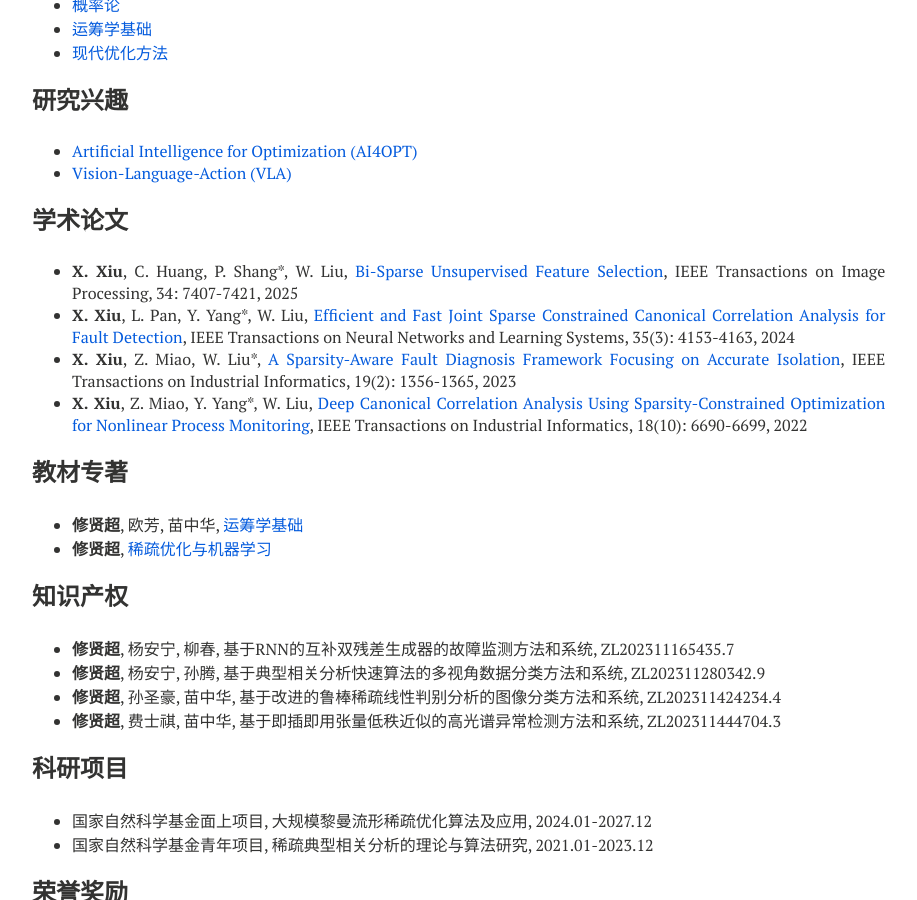
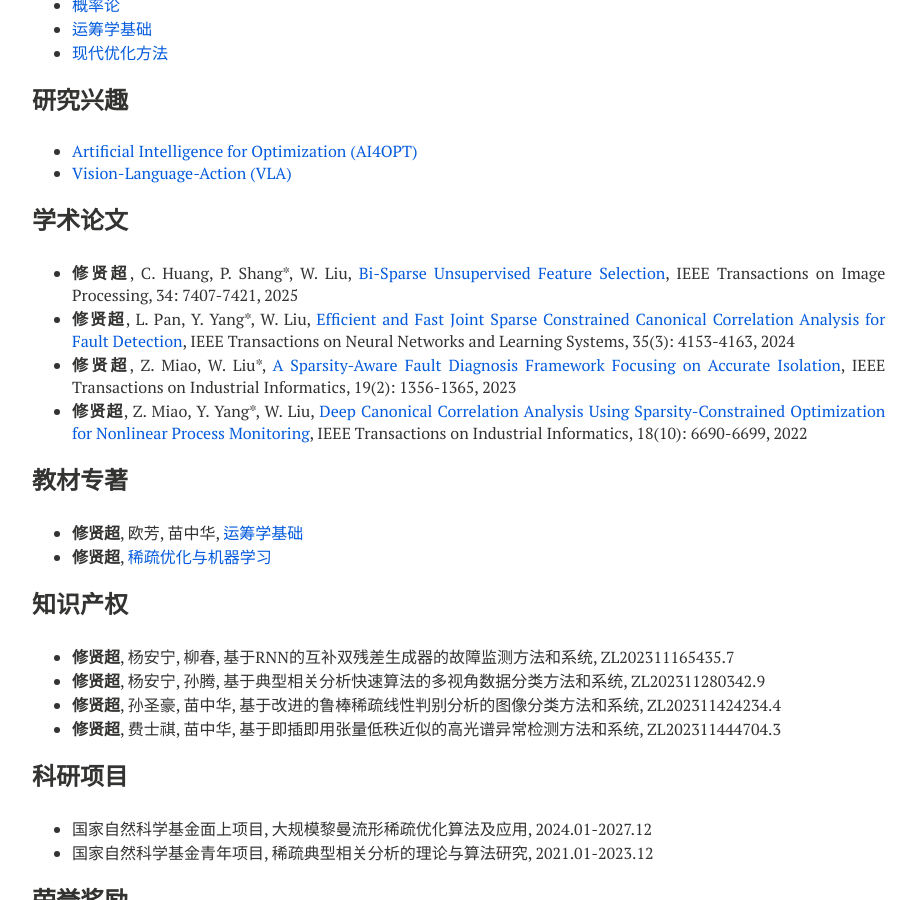
Before and after one commit to xianchaoxiu/xianchaoxiu.github.io, a Jekyll site: the page built from chinese/index.md, in a window 1280 px wide and 900 px high, scrolled down 530 px. Shown: the whole window, without its empty margins (288-1205 px from the left). Built offline with Jekyll 4.4.1, drawn with Linux system fonts in a browser that asks for light colours; nearby versions of some CDN libraries.

Commit message:
Update index.md

```diff
--- a/chinese/index.md
+++ b/chinese/index.md
@@ -37,10 +37,10 @@ share: false
 
 
 ### 学术论文
-* <b>X. Xiu</b>, C. Huang, P. Shang*, W. Liu, <a href="https://doi.org/10.1109/TIP.2025.3620667" class="textlink" target="_blank">Bi-Sparse Unsupervised Feature Selection</a>, IEEE Transactions on Image Processing, 34: 7407-7421, 2025  <br>
-* <b>X. Xiu</b>, L. Pan, Y. Yang*, W. Liu, <a href="https://doi.org/10.1109/TNNLS.2022.3201881" class="textlink" target="_blank">Efficient and Fast Joint Sparse Constrained Canonical Correlation Analysis for Fault Detection</a>, IEEE Transactions on Neural Networks and Learning Systems, 35(3): 4153-4163, 2024  <br>
-* <b>X. Xiu</b>, Z. Miao, W. Liu*, <a href="https://doi.org/10.1109/TII.2022.3180070" class="textlink" target="_blank">A Sparsity-Aware Fault Diagnosis Framework Focusing on Accurate Isolation</a>, IEEE Transactions on Industrial Informatics, 19(2): 1356-1365, 2023 <br>
-* <b>X. Xiu</b>, Z. Miao, Y. Yang*, W. Liu, <a href="https://doi.org/10.1109/TII.2021.3121770" class="textlink" target="_blank">Deep Canonical Correlation Analysis Using Sparsity-Constrained Optimization for Nonlinear Process Monitoring</a>, IEEE Transactions on Industrial Informatics, 18(10): 6690-6699, 2022 <br>
+* <b>修贤超</b>, C. Huang, P. Shang*, W. Liu, <a href="https://doi.org/10.1109/TIP.2025.3620667" class="textlink" target="_blank">Bi-Sparse Unsupervised Feature Selection</a>, IEEE Transactions on Image Processing, 34: 7407-7421, 2025  <br>
+* <b>修贤超</b>, L. Pan, Y. Yang*, W. Liu, <a href="https://doi.org/10.1109/TNNLS.2022.3201881" class="textlink" target="_blank">Efficient and Fast Joint Sparse Constrained Canonical Correlation Analysis for Fault Detection</a>, IEEE Transactions on Neural Networks and Learning Systems, 35(3): 4153-4163, 2024  <br>
+* <b>修贤超</b>, Z. Miao, W. Liu*, <a href="https://doi.org/10.1109/TII.2022.3180070" class="textlink" target="_blank">A Sparsity-Aware Fault Diagnosis Framework Focusing on Accurate Isolation</a>, IEEE Transactions on Industrial Informatics, 19(2): 1356-1365, 2023 <br>
+* <b>修贤超</b>, Z. Miao, Y. Yang*, W. Liu, <a href="https://doi.org/10.1109/TII.2021.3121770" class="textlink" target="_blank">Deep Canonical Correlation Analysis Using Sparsity-Constrained Optimization for Nonlinear Process Monitoring</a>, IEEE Transactions on Industrial Informatics, 18(10): 6690-6699, 2022 <br>
 
 
 ### 教材专著
```
